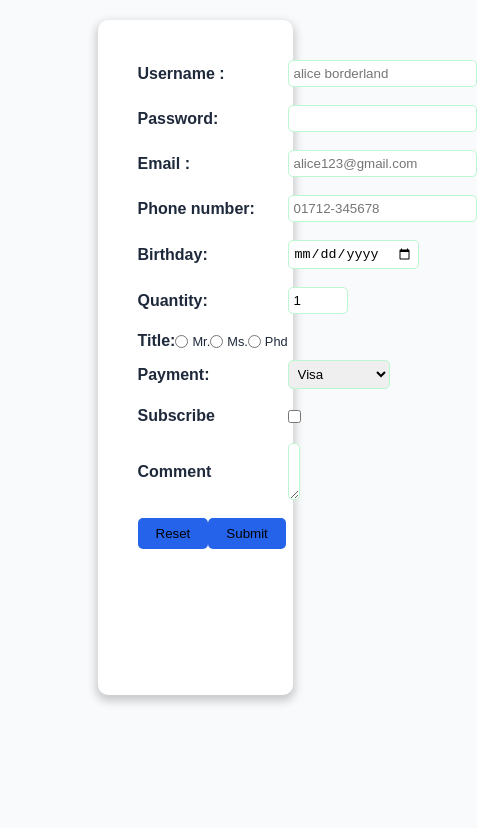
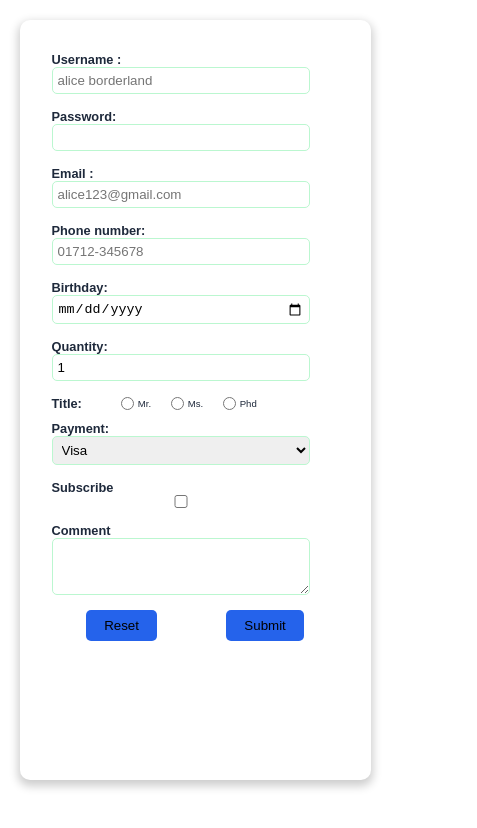
Before and after one commit to Bip-resh/HTML-Practice, a plain HTML site: page Day1/form and input validation/index.html in a window 390 px wide. Shown: the whole page, 477 px wide, since content can reach past the window. Drawn offline with Linux system fonts and the light colour scheme.

Commit message:
work added

```diff
--- a/Day1/form and input validation/index.html
+++ b/Day1/form and input validation/index.html
@@ -28,7 +28,7 @@
 
         <div class="form-group">
             <label for="phone">Phone number:</label>
-            <input type="tel" id="phone" placeholder="01712-345678" pattern="01[0-9]{9}" required><br>
+            <input type="tel" id="phone" placeholder="01712-345678" pattern="01[0-9]{9}" title="Please only number, starts with 017 and total 11 num" required><br>
         </div>
 
         <div class="form-group">
@@ -45,6 +45,7 @@
         <div class="radio">
             <label for="title">Title:</label>
 
+            <div class="radio-group-container">
                 <div class="radio-group">
                     <input type="radio" value="Mr." id="Mr" name="title">
                     <label for="Mr">Mr.</label>
@@ -58,6 +59,7 @@
                 <div class="radio-group">
                     <input type="radio" id="phd" value="Phd" name="title">
                     <label for="phd">Phd</label> <br>
+                </div>
             </div>
         </div>
 
--- a/Day1/form and input validation/style.css
+++ b/Day1/form and input validation/style.css
@@ -4,21 +4,16 @@
     box-sizing : border-box;
 }
 
-body{
-    background-color : #F8FAFC;
-    display : flex;
-    justify-content : center;
-    margin-top : 20px;
-}
 
 
 form{
-    min-height : 80vh;
-    width : 50vw;;
+    margin: 20px auto;
+    min-height : min(800px , 90vh);
+    width : min(700px , 90vw);
     background-color : #FFFFFF;
-    padding : 40px ;
+    padding : clamp(2rem, 4vw, 4rem) ;
     border-radius : 10px ;
-    font-size : 1rem;
+    font-size : clamp(0.8rem , 1vw , 1.1rem);
     color: #1E293B;
     font-family : arial , sans-serif;
     box-shadow : 0px 4px 10px 2px rgba(0, 0, 0, 0.2);
@@ -27,18 +22,20 @@ form{
 
 .form-group{
     display : grid;
-    grid-template-columns : 150px 1fr;
+    grid-template-columns : min(160px , 25vw) 1fr;
     align-items : center;
 }
 
 label{
     font-weight : bold;
+
 }
 
 input,textarea,#payment{
     padding : 5px;
     border : 0.5px solid #BBF7D0;
     border-radius : 5px;
+    width: 90%;
 
 }
 
@@ -53,18 +50,25 @@ input:hover , textarea:hover, #payment:hover{
 #payment-method{
     margin-top : 10px;
 
+
 }
 
 
 .radio{
-    width : 80%;
+    width : max(200px , 90%);
     display : flex;
-    justify-content : space-between;
+    gap : min(130px , 10vw);
 
 }
 
+.radio-group-container{
+    display: flex;
+    gap : min(30px ,5vw);
+    width: 70%;
+}
+
 .radio-group {
-    font-size : 0.8rem;
+    font-size : clamp(0.6rem , 0.5vw , 1rem);
     display : flex;
     align-items: center;
     gap :4px;
@@ -95,3 +99,21 @@ button:hover{
     transition:.3s ease;
     transform : scale(1.02);
 }
+
+@media(max-width:450px){
+
+    .form-group{
+        width : 100%;
+        margin : 0px;
+        display: flex;
+        flex-direction: column;
+        align-items: start;
+    }
+
+
+
+    input,textarea,#payment{
+        width : 90%;
+    }
+
+}
```
Also changed, not shown: Day7/webpage_layout/style.css (+17 -10 lines). Lines whose indentation alone changed are shown as unchanged.
